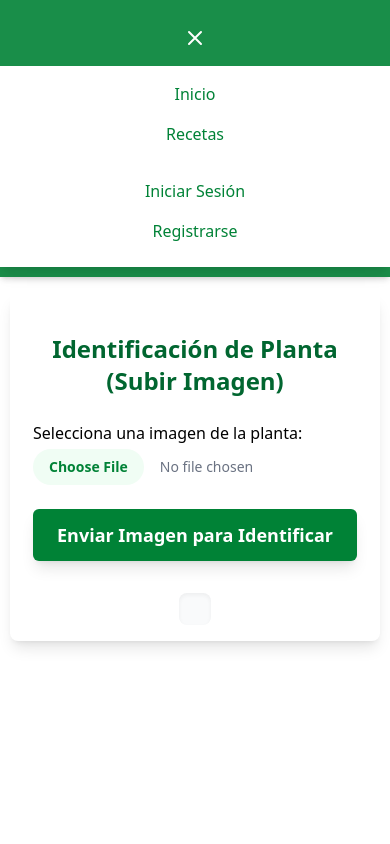
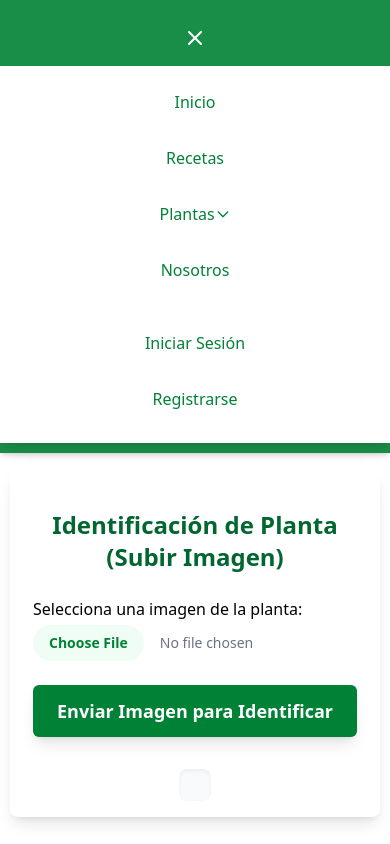
Before and after one commit to Sebas04A/eco_explora, a Next.js app: page /ingresar in a window 390 px wide. Both pictures are taken after a click on the button 195 px from the left and 38 px from the top of the page. Built offline with nearby package versions, Linux system fonts and the light colour scheme.

Commit message:
cambio nav

```diff
--- a/src/app/ui/Nav.tsx
+++ b/src/app/ui/Nav.tsx
@@ -2,12 +2,11 @@
 
 import { useState, useRef, useEffect } from 'react'
 import Link from 'next/link'
-// 1. Importar useRouter
 import { usePathname, useRouter } from 'next/navigation'
 import { Leaf, UserCircle, LogOut } from 'lucide-react'
 import { jwtDecode } from 'jwt-decode'
-import LoginModal from '../components/modals/LoginModal' // Ajusta la ruta si es necesario
-import RegisterModal from '../components/modals/RegisterModal' // Ajusta la ruta si es necesario
+import LoginModal from '../components/modals/LoginModal'
+import RegisterModal from '../components/modals/RegisterModal'
 
 // --- Interfaces para tipado ---
 interface User {
@@ -32,14 +31,18 @@ const categorias = ['Medicinales', 'Ornamentales', 'Frutales', 'Aromáticas']
 export default function Navbar() {
     const [mobileOpen, setMobileOpen] = useState(false)
     const [plantOpen, setPlantOpen] = useState(false)
+
+    // 1. NUEVO ESTADO: Controla el dropdown de plantas solo en la vista móvil.
+    const [mobilePlantOpen, setMobilePlantOpen] = useState(false)
+
     const [showLoginModal, setShowLoginModal] = useState(false)
     const [showRegisterModal, setShowRegisterModal] = useState(false)
     const [user, setUser] = useState<User | null>(null)
-
+    const router = useRouter();
     const dropdownRef = useRef<HTMLLIElement>(null)
     const pathname = usePathname()
 
-    // Efecto para comprobar el token y establecer el usuario al cargar la página
+    // Efecto para comprobar el token (sin cambios)
     useEffect(() => {
         const token = localStorage.getItem('authToken')
         if (token) {
@@ -61,7 +64,7 @@ export default function Navbar() {
         }
     }, [])
 
-    // Efecto para cerrar el dropdown de plantas al hacer clic fuera
+    // Efecto para cerrar el dropdown de plantas de escritorio (sin cambios)
     useEffect(() => {
         const handleClickOutside = (e: MouseEvent) => {
             if (dropdownRef.current && !dropdownRef.current.contains(e.target as Node)) {
@@ -75,7 +78,7 @@ export default function Navbar() {
     const handleLogout = () => {
         localStorage.removeItem('authToken')
         setUser(null)
-        // Ya no es necesario recargar la página, React se encarga
+        router.push('/');
     }
 
     const openLogin = () => {
@@ -88,11 +91,22 @@ export default function Navbar() {
         setShowRegisterModal(true)
     }
 
-    // --- NUEVA FUNCIÓN ---
-    // Esta función se llamará desde el LoginModal cuando el login sea exitoso
     const handleLoginSuccess = (userData: User) => {
-        setUser(userData) // Actualiza el estado del usuario en Navbar
-        setShowLoginModal(false) // Cierra el modal
+        if(userData){
+            setUser(userData);
+        }
+        setShowLoginModal(false)
+    }
+
+    const isAdminPage = pathname.startsWith('/admin');
+    if (user?.rol === "Administrador" && isAdminPage) {
+        return null;
+    }
+
+    // 2. NUEVA FUNCIÓN: Cierra todos los menús al navegar en móvil.
+    const closeAllMobileMenus = () => {
+        setMobileOpen(false);
+        setMobilePlantOpen(false);
     }
 
     return (
@@ -102,216 +116,122 @@ export default function Navbar() {
                     pathname !== '/' ? 'sticky top-0' : ''
                 }`}
             >
+                {/* ------ TODO EL CÓDIGO DEL MENÚ DE ESCRITORIO PERMANECE IGUAL ------ */}
                 <div className='container mx-auto px-4 flex items-center justify-between py-4'>
                     {/* Botón hamburguesa */}
                     <button
                         onClick={() => setMobileOpen(open => !open)}
                         className='text-white md:hidden focus:outline-none'
                     >
-                        <svg
-                            className='w-6 h-6'
-                            fill='none'
-                            stroke='currentColor'
-                            viewBox='0 0 24 24'
-                        >
+                        <svg className='w-6 h-6' fill='none' stroke='currentColor' viewBox='0 0 24 24'>
                             {mobileOpen ? (
-                                <path
-                                    strokeLinecap='round'
-                                    strokeLinejoin='round'
-                                    strokeWidth='2'
-                                    d='M6 18L18 6M6 6l12 12'
-                                />
+                                <path strokeLinecap='round' strokeLinejoin='round' strokeWidth='2' d='M6 18L18 6M6 6l12 12' />
                             ) : (
-                                <path
-                                    strokeLinecap='round'
-                                    strokeLinejoin='round'
-                                    strokeWidth='2'
-                                    d='M4 6h16M4 12h16M4 18h16'
-                                />
+                                <path strokeLinecap='round' strokeLinejoin='round' strokeWidth='2' d='M4 6h16M4 12h16M4 18h16' />
                             )}
                         </svg>
                     </button>
 
-                    {/* Menú de escritorio */}
+                    {/* Menú de escritorio (sin cambios) */}
                     <ul className='hidden md:flex items-center space-x-6 text-white text-lg font-medium'>
-                        {navItems.map(({ label, href }) => (
+                         {/* Items de navegación, dropdown de plantas, botones, etc. (Idéntico a tu código original) */}
+                         {navItems.map(({ label, href }) => (
                             <li key={href}>
-                                <Link
-                                    href={href}
-                                    className={`hover:text-green-200 transition ${
-                                        pathname === href ? 'underline underline-offset-4' : ''
-                                    }`}
-                                >
+                                <Link href={href} className={`hover:text-green-200 transition ${pathname === href ? 'underline underline-offset-4' : ''}`}>
                                     {label}
                                 </Link>
                             </li>
                         ))}
-
                         <li className='relative' ref={dropdownRef}>
-                            <button
-                                onClick={() => setPlantOpen(open => !open)}
-                                className='flex items-center hover:text-green-200 transition focus:outline-none'
-                            >
+                            <button onClick={() => setPlantOpen(open => !open)} className='flex items-center hover:text-green-200 transition focus:outline-none'>
                                 Plantas
-                                <svg
-                                    className={`w-4 h-4 ml-1 transition-transform ${
-                                        plantOpen ? 'rotate-180' : ''
-                                    }`}
-                                    fill='none'
-                                    stroke='currentColor'
-                                    viewBox='0 0 24 24'
-                                >
-                                    <path
-                                        strokeLinecap='round'
-                                        strokeLinejoin='round'
-                                        strokeWidth='2'
-                                        d='M19 9l-7 7-7-7'
-                                    />
+                                <svg className={`w-4 h-4 ml-1 transition-transform ${plantOpen ? 'rotate-180' : ''}`} fill='none' stroke='currentColor' viewBox='0 0 24 24'>
+                                    <path strokeLinecap='round' strokeLinejoin='round' strokeWidth='2' d='M19 9l-7 7-7-7' />
                                 </svg>
                             </button>
                             {plantOpen && (
                                 <ul className='absolute left-0 mt-2 bg-white text-green-700 rounded shadow-lg min-w-[8rem] z-10'>
-                                    <li>
-                                        <Link
-                                            href='/plantas'
-                                            className='block px-4 py-2 hover:bg-green-100'
-                                            onClick={() => setPlantOpen(false)}
-                                        >
-                                            Todas
-                                        </Link>
-                                    </li>
-                                    {categorias.map(cat => (
-                                        <li key={cat}>
-                                            <Link
-                                                href={`/plantas/${cat}`}
-                                                className='block px-4 py-2 hover:bg-green-100'
-                                                onClick={() => setPlantOpen(false)}
-                                            >
-                                                {cat}
-                                            </Link>
-                                        </li>
-                                    ))}
+                                    <li><Link href='/plantas' className='block px-4 py-2 hover:bg-green-100' onClick={() => setPlantOpen(false)}>Todas</Link></li>
+                                    {categorias.map(cat => (<li key={cat}><Link href={`/plantas/${cat}`} className='block px-4 py-2 hover:bg-green-100' onClick={() => setPlantOpen(false)}>{cat}</Link></li>))}
                                 </ul>
                             )}
                         </li>
-                        <li>
-                        <Link
-                                href="/nosotros"
-                                className={`hover:text-green-200 transition ${pathname === '/nosotros' ? 'underline underline-offset-4' : ''}`}
-                            >
-                                Nosotros
-                            </Link>
-                        </li>
-                        <li>
-                            <Link
-                                href='/ingresar'
-                                className='inline-flex items-center gap-2 bg-green-500 text-white font-semibold px-4 py-2 rounded-xl shadow hover:bg-green-600 transition whitespace-nowrap overflow-hidden text-ellipsis'
-                            >
-                                <Leaf className='w-4 h-4' /> Reconocer planta
-                            </Link>
-                        </li>
-
-                        {user && (
-                        <li>
-                            <Link
-                            href='/crear-foro'
-                            className='inline-flex items-center gap-2 bg-white text-green-700 font-semibold px-4 py-2 rounded-xl shadow hover:bg-green-100 transition whitespace-nowrap'
-                            >
-                            Agregar foro
-                            </Link>
-                        </li>
-                        )}
-
-                        <div className='flex items-center space-x-4 ml-6 '>
-                            {user ? (
-                                <>
-                                    <li>
-                                        <span className='flex items-center'>
-                                            <UserCircle className='mr-2 h-5 w-5' /> Bienvenido,{' '}
-                                            {user.nombre}
-                                        </span>
-                                    </li>
-                                    <li>
-                                        <button
-                                            onClick={handleLogout}
-                                            className='inline-flex items-center gap-2 bg-red-500 text-white font-semibold px-4 py-2 rounded-xl shadow hover:bg-red-600 transition'
-                                        >
-                                            <LogOut className='w-4 h-4' /> Cerrar Sesión
-                                        </button>
-                                    </li>
-                                </>
-                            ) : (
-                                <>
-                                    <li>
-                                        <button
-                                            onClick={openLogin}
-                                            className='hover:text-green-200 transition'
-                                        >
-                                            Iniciar sesión
-                                        </button>
-                                    </li>
-                                    <li>
-                                        <button
-                                            onClick={openRegister}
-                                            className='inline-flex items-center bg-white text-green-700 font-semibold px-4 py-2 rounded-xl shadow hover:bg-green-100 transition'
-                                        >
-                                            Registrarse
-                                        </button>
-                                    </li>
-                                </>
-                            )}
-                        </div>
+                        <li><Link href="/nosotros" className={`hover:text-green-200 transition ${pathname === '/nosotros' ? 'underline underline-offset-4' : ''}`}>Nosotros</Link></li>
+                        <li><Link href='/ingresar' className='inline-flex items-center gap-2 bg-green-500 text-white font-semibold px-4 py-2 rounded-xl shadow hover:bg-green-600 transition whitespace-nowrap overflow-hidden text-ellipsis'><Leaf className='w-4 h-4' /> Reconocer planta</Link></li>
+                        {user && (<li><Link href='/crear-foro' className='inline-flex items-center gap-2 bg-white text-green-700 font-semibold px-4 py-2 rounded-xl shadow hover:bg-green-100 transition whitespace-nowrap'>Agregar foro</Link></li>)}
+                        <div className='flex items-center space-x-4 ml-6 '>{user ? (<><li><span className='flex items-center'><UserCircle className='mr-2 h-5 w-5' /> Bienvenido, {user.nombre}</span></li><li><button onClick={handleLogout} className='inline-flex items-center gap-2 bg-red-500 text-white font-semibold px-4 py-2 rounded-xl shadow hover:bg-red-600 transition'><LogOut className='w-4 h-4' /> Cerrar Sesión</button></li></>) : (<><li><button onClick={openLogin} className='hover:text-green-200 transition'>Iniciar sesión</button></li><li><button onClick={openRegister} className='inline-flex items-center bg-white text-green-700 font-semibold px-4 py-2 rounded-xl shadow hover:bg-green-100 transition'>Registrarse</button></li></>)}</div>
                     </ul>
                 </div>
 
-                {/* Menú móvil */}
+                {/* ------ 3. MENÚ MÓVIL ADAPTADO ------ */}
                 {mobileOpen && (
                     <div className='md:hidden bg-white text-green-700 shadow-lg z-10'>
-                        <ul className='flex flex-col space-y-4 px-4 pt-2 pb-4 text-base'>
+                        <ul className='flex flex-col space-y-2 px-4 pt-2 pb-4 text-base'>
                             {navItems.map(({ label, href }) => (
                                 <li key={href}>
                                     <Link
                                         href={href}
-                                        className={`block ${
-                                            pathname === href ? 'font-semibold' : ''
-                                        }`}
-                                        onClick={() => setMobileOpen(false)}
+                                        className={`block py-2 ${pathname === href ? 'font-semibold' : ''}`}
+                                        onClick={closeAllMobileMenus}
                                     >
                                         {label}
                                     </Link>
                                 </li>
                             ))}
-                            {/* Aquí podrías añadir el dropdown de plantas para móvil si lo necesitas */}
 
-                                {user && (
+                            {/* --- Sección de Plantas para Móvil --- */}
                             <li>
-                                <Link
-                                href='/crear-foro'
-                                onClick={() => setMobileOpen(false)}
-                                className='block font-semibold'
+                                <button
+                                    onClick={() => setMobilePlantOpen(open => !open)}
+                                    className='w-full flex justify-between items-center py-2 font-medium'
                                 >
-                                Agregar foro
+                                    <span>Plantas</span>
+                                    <svg className={`w-4 h-4 transition-transform ${mobilePlantOpen ? 'rotate-180' : ''}`} fill='none' stroke='currentColor' viewBox='0 0 24 24'>
+                                      <path strokeLinecap='round' strokeLinejoin='round' strokeWidth='2' d='M19 9l-7 7-7-7' />
+                                    </svg>
+                                </button>
+                                {mobilePlantOpen && (
+                                    <ul className='pl-4 mt-1 space-y-1 border-l border-green-200'>
+                                        <li>
+                                            <Link href='/plantas' className='block py-1 hover:bg-green-50' onClick={closeAllMobileMenus}>
+                                                Todas
+                                            </Link>
+                                        </li>
+                                        {categorias.map(cat => (
+                                            <li key={cat}>
+                                                <Link href={`/plantas/${cat}`} className='block py-1 hover:bg-green-50' onClick={closeAllMobileMenus}>
+                                                    {cat}
+                                                </Link>
+                                            </li>
+                                        ))}
+                                    </ul>
+                                )}
+                            </li>
+                             <li>
+                                <Link href='/nosotros' className={`block py-2 ${pathname === '/nosotros' ? 'font-semibold' : ''}`} onClick={closeAllMobileMenus}>
+                                    Nosotros
                                 </Link>
                             </li>
+
+                            {user && (
+                                <li>
+                                    <Link href='/crear-foro' onClick={closeAllMobileMenus} className='block py-2 font-semibold'>
+                                        Agregar foro
+                                    </Link>
+                                </li>
                             )}
 
-                            <hr />
+                            <hr className='my-2'/>
 
                             {user ? (
                                 <>
                                     <li>
-                                        <span className='flex items-center font-semibold'>
+                                        <span className='flex items-center font-semibold py-2'>
                                             <UserCircle className='mr-2 h-5 w-5' /> {user.nombre}
                                         </span>
                                     </li>
                                     <li>
-                                        <button
-                                            onClick={() => {
-                                                handleLogout()
-                                                setMobileOpen(false)
-                                            }}
-                                            className='w-full text-left text-red-600 font-semibold'
-                                        >
+                                        <button onClick={() => { handleLogout(); closeAllMobileMenus(); }} className='w-full text-left text-red-600 font-semibold py-2'>
                                             Cerrar Sesión
                                         </button>
                                     </li>
@@ -319,24 +239,12 @@ export default function Navbar() {
                             ) : (
                                 <>
                                     <li>
-                                        <button
-                                            onClick={() => {
-                                                openLogin()
-                                                setMobileOpen(false)
-                                            }}
-                                            className='w-full text-left'
-                                        >
+                                        <button onClick={() => { openLogin(); setMobileOpen(false); }} className='w-full text-left py-2'>
                                             Iniciar Sesión
                                         </button>
                                     </li>
                                     <li>
-                                        <button
-                                            onClick={() => {
-                                                openRegister()
-                                                setMobileOpen(false)
-                                            }}
-                                            className='w-full text-left'
-                                        >
+                                        <button onClick={() => { openRegister(); setMobileOpen(false); }} className='w-full text-left py-2'>
                                             Registrarse
                                         </button>
                                     </li>
@@ -347,7 +255,7 @@ export default function Navbar() {
                 )}
             </nav>
 
-            {/* Renderizado condicional de los modales con la nueva prop */}
+            {/* Renderizado de modales (sin cambios) */}
             {showLoginModal && (
                 <LoginModal
                     onLoginSuccess={handleLoginSuccess}
```
